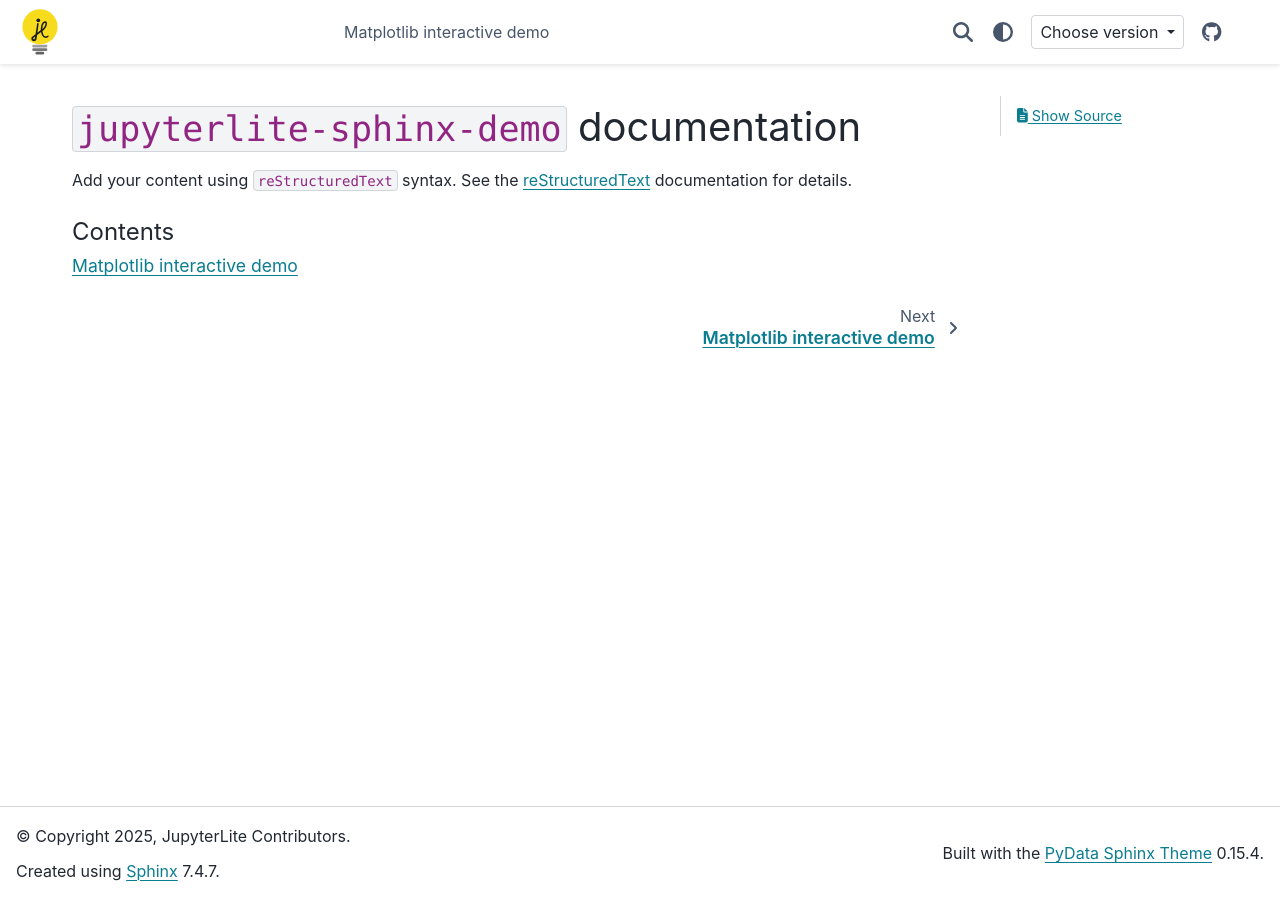
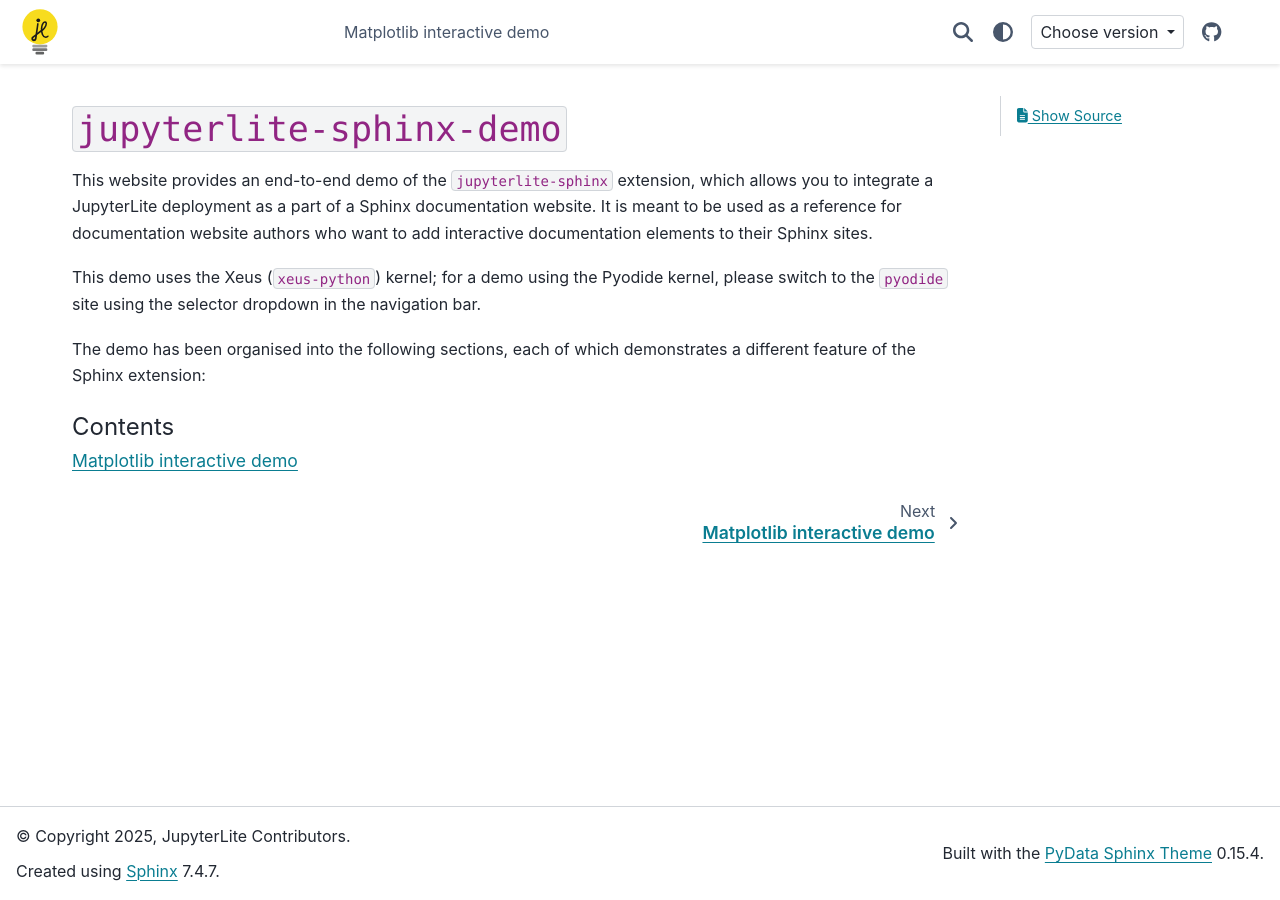
Before and after one commit to jupyterlite/sphinx-demo, a Sphinx documentation site: the page built from xeus-kernel-example/docs/source/index.md, in a window 1280 px wide. Built offline with Sphinx 7.4.7 and the PyData theme 0.15.4, drawn with Linux system fonts in a browser that asks for light colours.

Commit message:
Add content to docs landing pages

````diff
--- a/xeus-kernel-example/docs/source/index.md
+++ b/xeus-kernel-example/docs/source/index.md
@@ -3,11 +3,13 @@
 % You can adapt this file completely to your liking, but it should at least
 % contain the root `toctree` directive.
 
-# `jupyterlite-sphinx-demo` documentation
+# `jupyterlite-sphinx-demo`
 
-Add your content using `reStructuredText` syntax. See the
-[reStructuredText](https://www.sphinx-doc.org/en/master/usage/restructuredtext/index.html)
-documentation for details.
+This website provides an end-to-end demo of the `jupyterlite-sphinx` extension, which allows you to integrate a JupyterLite deployment as a part of a Sphinx documentation website. It is meant to be used as a reference for documentation website authors who want to add interactive documentation elements to their Sphinx sites.
+
+This demo uses the Xeus (`xeus-python`) kernel; for a demo using the Pyodide kernel, please switch to the `pyodide` site using the selector dropdown in the navigation bar.
+
+The demo has been organised into the following sections, each of which demonstrates a different feature of the Sphinx extension:
 
 ```{toctree}
 :caption: 'Contents'
````
Also changed, not shown: pyodide-kernel-example/docs/source/index.md (+4 -4 lines).
